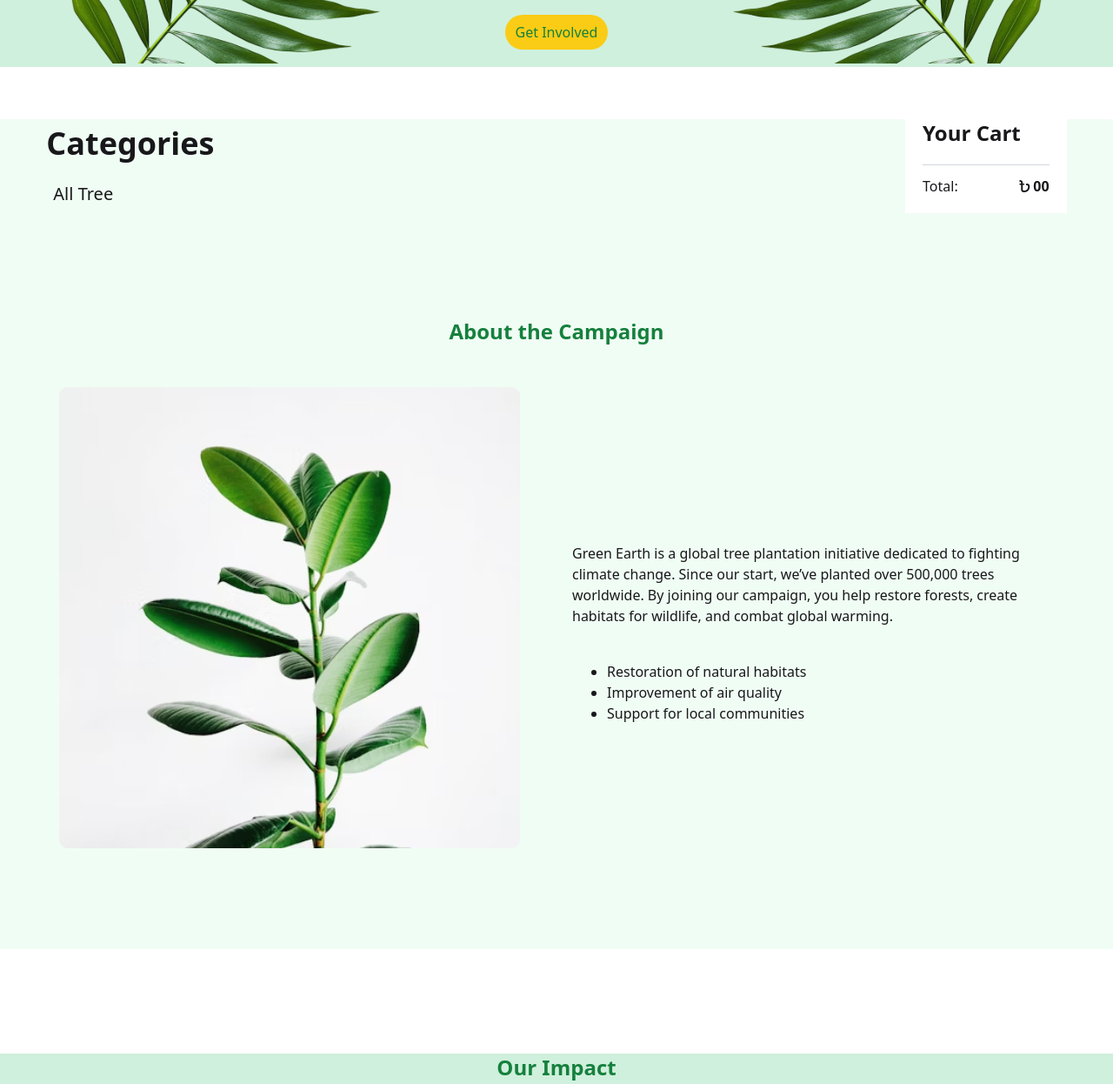
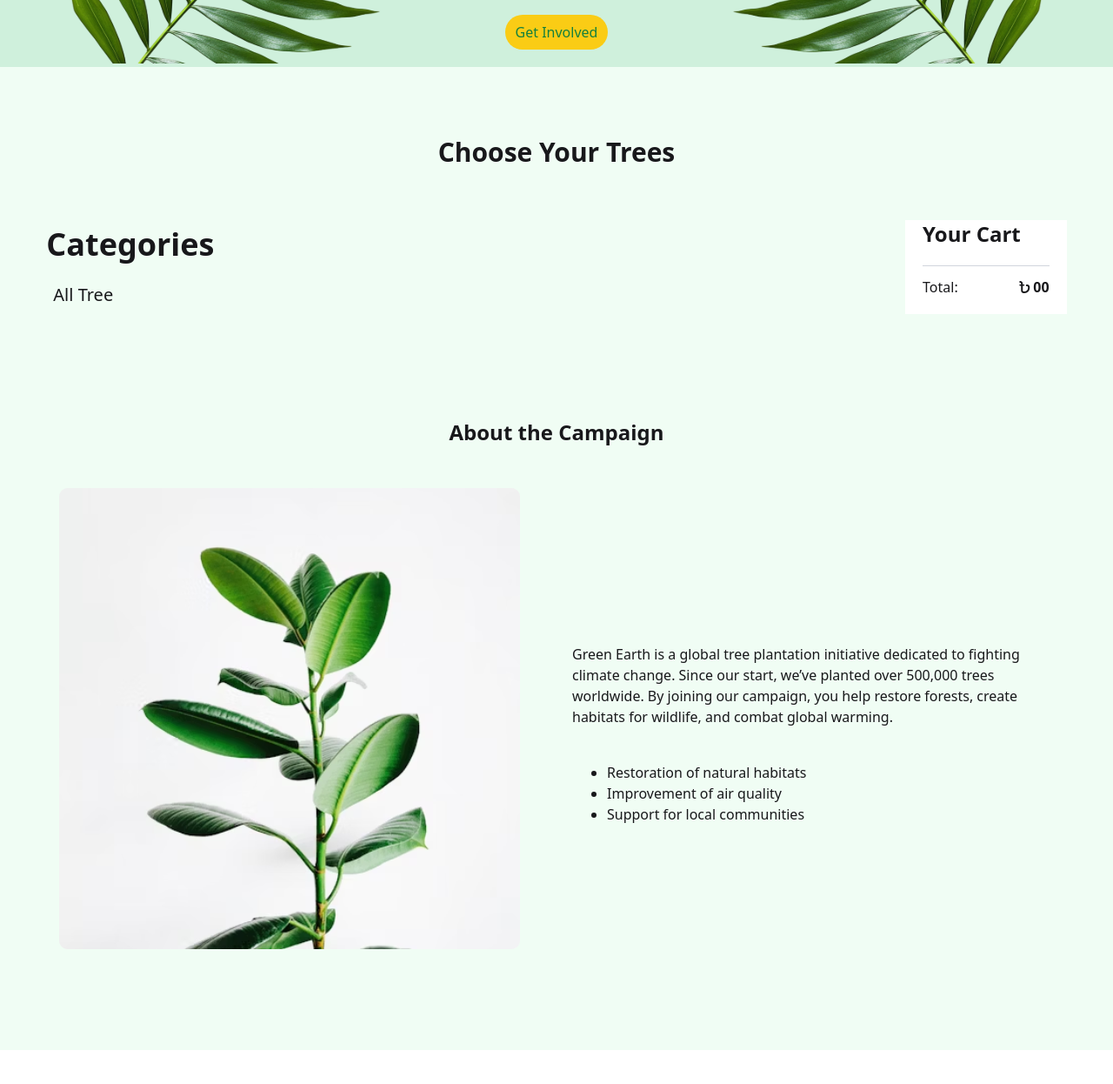
Before and after one commit to jaynab224/Green-Earthh, a plain HTML site: page index.html in a window 1280 px wide. Shown: the part 379-1625 px from the top of the page at 87% size. Drawn offline with nearby package versions, Linux system fonts and the light colour scheme; no server answers.

Commit message:
all done

```diff
--- a/index.html
+++ b/index.html
@@ -68,8 +68,11 @@
       </section>
     </header>
     <main>
+      <!-- chose your trees section -->
       <section class="bg-[#F0FDF4]">
-
+        <h1 class="text-3xl text-center pt-20 font-semibold">
+          Choose Your Trees
+        </h1>
         <section class="flex flex-col w-11/12 mx-auto  md:grid grid-cols-6 gap-3 mt-15">
           <div id="side-bar" class="col-span-1">
             <h1 class="text-4xl font-bold my-2">Categories</h1>
@@ -111,7 +114,7 @@
         </dialog>
         <!-- About the Cam part -->
         <section>
-          <h3 class=" text-[#15803D]  font-bold text-2xl text-center mt-30 mb-10">
+          <h3 class="  font-bold text-2xl text-center mt-30 mb-10">
             About the Campaign
           </h3>
           <div
@@ -139,7 +142,7 @@
       <footer>
         <!-- our impact sec -->
         <section class="bg-[#CFF0DC]">
-          <h3 class="text-[#15803D] font-bold text-2xl text-center mt-30 mb-10">
+          <h3 class=" font-bold text-2xl text-center mt-30 mb-10">
             Our Impact
           </h3>
           <div class="w-10/12  mx-auto  md:flex justify-between py-24 gap-5  ">
--- a/script/earth.js
+++ b/script/earth.js
@@ -23,7 +23,7 @@ const trees = () => {
                         <p class="text-sm  my-2">${tree.description}</p>
                         <div class="flex justify-between mt-5">
                             <button class="bg-[#DCFCE7] p-1 px-3 text-[#15803D] rounded-full">Shade Tree</button>
-                            <p class="font-semibold text-[#15803D] text-xl"><i class="fa-solid fa-bangladeshi-taka-sign"></i><span>${tree.price}</span></p>
+                            <p class="font-semibold text-xl"><i class="fa-solid fa-bangladeshi-taka-sign"></i><span>${tree.price}</span></p>
                             </div>
                             <button class="bg-[#15803D] text-white w-full mt-5 py-2 rounded-full
                              hover:bg-[#F97316] hover:text-white transition duration-300">Add to Cart</button>
```
